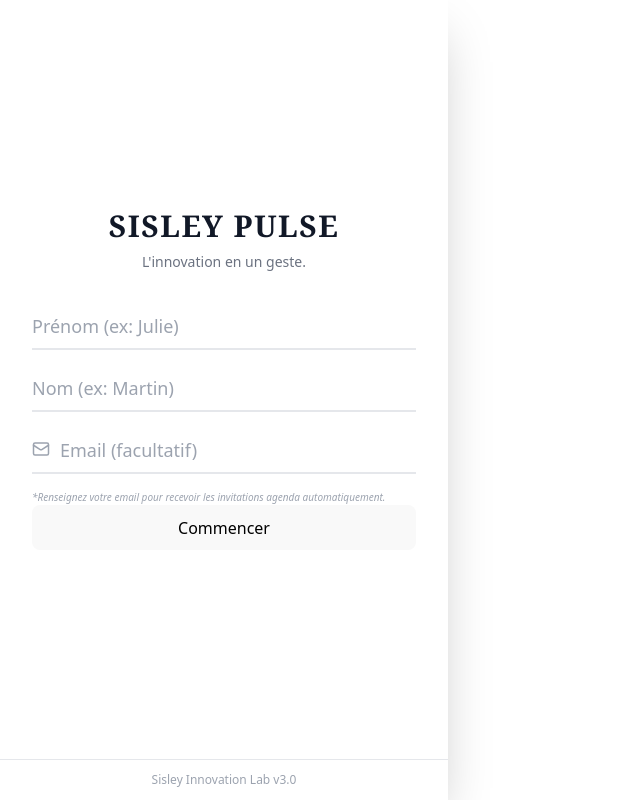
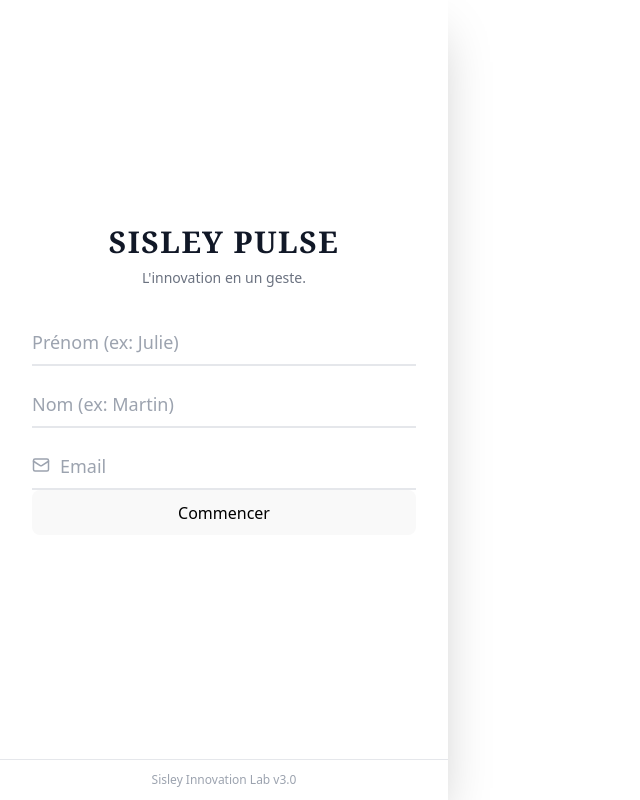
Before and after one commit to royannbellili-beep/sisley-pulse, a React (Vite) app: page / in a window 1280 px wide. Shown: the whole page, without its empty margins (0-640 px from the left). Built offline with nearby package versions, Linux system fonts and the light colour scheme.

Commit message:
Update App.jsx

```diff
--- a/src/App.jsx
+++ b/src/App.jsx
@@ -263,10 +263,9 @@
           <input type="text" required value={user.lastName} onChange={(e) => setUser({...user, lastName: e.target.value})} className="w-full border-b-2 border-gray-200 py-2 text-lg focus:outline-none focus:border-black" placeholder="Nom (ex: Martin)" />
           {/* NOUVEAU CHAMP EMAIL */}
           <div className="relative">
-            <input type="email" value={user.email} onChange={(e) => setUser({...user, email: e.target.value})} className="w-full border-b-2 border-gray-200 py-2 text-lg focus:outline-none focus:border-black pl-7" placeholder="Email (facultatif)" />
+            <input type="email" value={user.email} onChange={(e) => setUser({...user, email: e.target.value})} className="w-full border-b-2 border-gray-200 py-2 text-lg focus:outline-none focus:border-black pl-7" placeholder="Email" />
             <Mail className="absolute left-0 top-3 text-gray-400" size={18} />
           </div>
-          <p className="text-[10px] text-gray-400 mt-1 italic">*Renseignez votre email pour recevoir les invitations agenda automatiquement.</p>
           <Button onClick={handleLogin} className="w-full mt-8">Commencer</Button>
         </form>
       </div>
```
